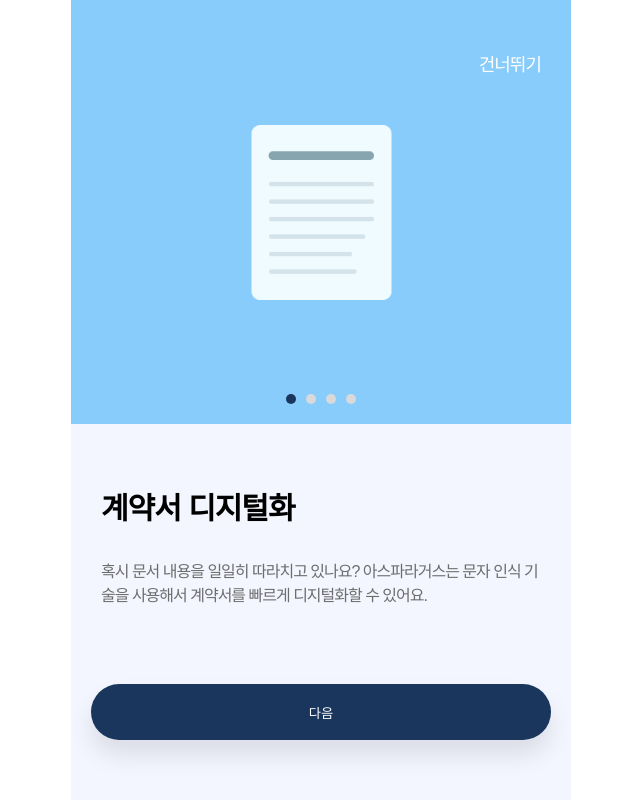
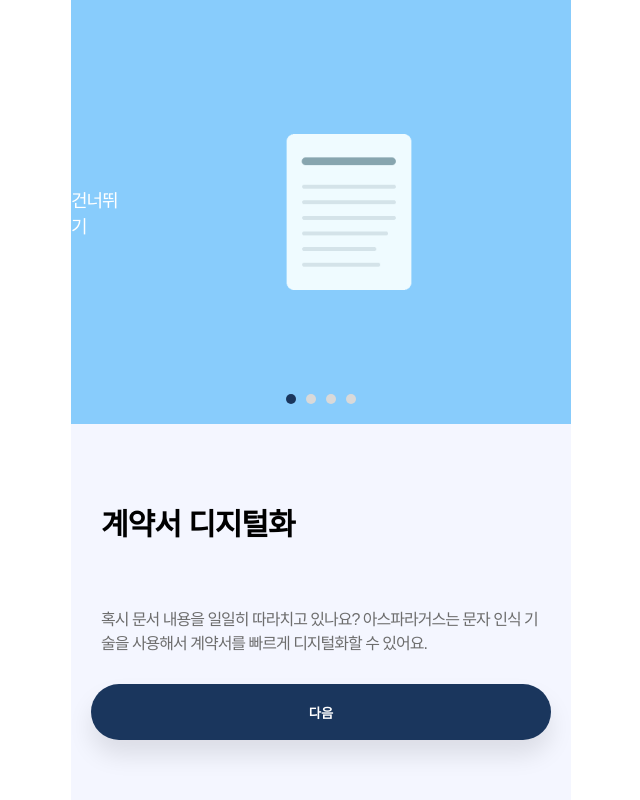
Before and after one commit to LikeLion-FireFox/asparagus-frontend, a React (Vite) app: page / in a window 1280 px wide. Shown: the whole page, without its empty margins (319-959 px from the left). Built offline with nearby package versions, Linux system fonts and the light colour scheme.

Commit message:
feat: 공통 컴포넌트 디자인 추가 (#2)

```diff
--- a/src/components/forms/Button.jsx
+++ b/src/components/forms/Button.jsx
@@ -27,6 +27,7 @@
     border: none;
     border-radius: 50px;
     box-shadow: 0 15px 25px rgba(0, 0, 0, 0.1);
+    font-weight: bold;
 
     color: #fff;
     /** @type {(props: IButton) => string} */
--- a/src/components/typograph/Paragraph.jsx
+++ b/src/components/typograph/Paragraph.jsx
@@ -18,8 +18,10 @@
  */
 export const Paragraph = ({ size, weight, variant, children }) => {
     return (
-        <Text size={size} weight={weight} variant={variant}>
-            {children}
-        </Text>
+        <ParagraphStyled>
+            <Text size={size} weight={weight} variant={variant}>
+                {children}
+            </Text>
+        </ParagraphStyled>
     );
 };
--- a/src/components/typograph/Text.jsx
+++ b/src/components/typograph/Text.jsx
@@ -1,9 +1,9 @@
 import styled from "styled-components";
 
 /**
- * @typedef {"xs" | "s" | "m" | "l" | "xl" | string} Size
+ * @typedef {"xs" | "s" | "m" | "l" | "xl" | "xxl" | string} Size
  * @typedef {"bold" | "normal"} Weight
- * @typedef {"white" | string} variant
+ * @typedef {"white" | "gray" | "navy" | "success" | "warning" | "danger" | string} Variant
  *
  * @typedef {Object} IText
  * @property {Size} size
@@ -28,6 +28,8 @@
                 return "18px";
             case "xl":
                 return "30px";
+            case "xxl":
+                return "60px";
             default:
                 return props.size;
         }
@@ -38,6 +40,18 @@
         switch (props.variant) {
             case "white":
                 return "#ffffff";
+            case "gray":
+                return "#b0b0b0";
+            case "secondary":
+                return "#4A5568";
+            case "navy":
+                return "#1A365D";
+            case "success":
+                return "#38A169";
+            case "warning":
+                return "#DD6B20";
+            case "danger":
+                return "#FF0000";
             default:
                 return props.variant;
         }
```
